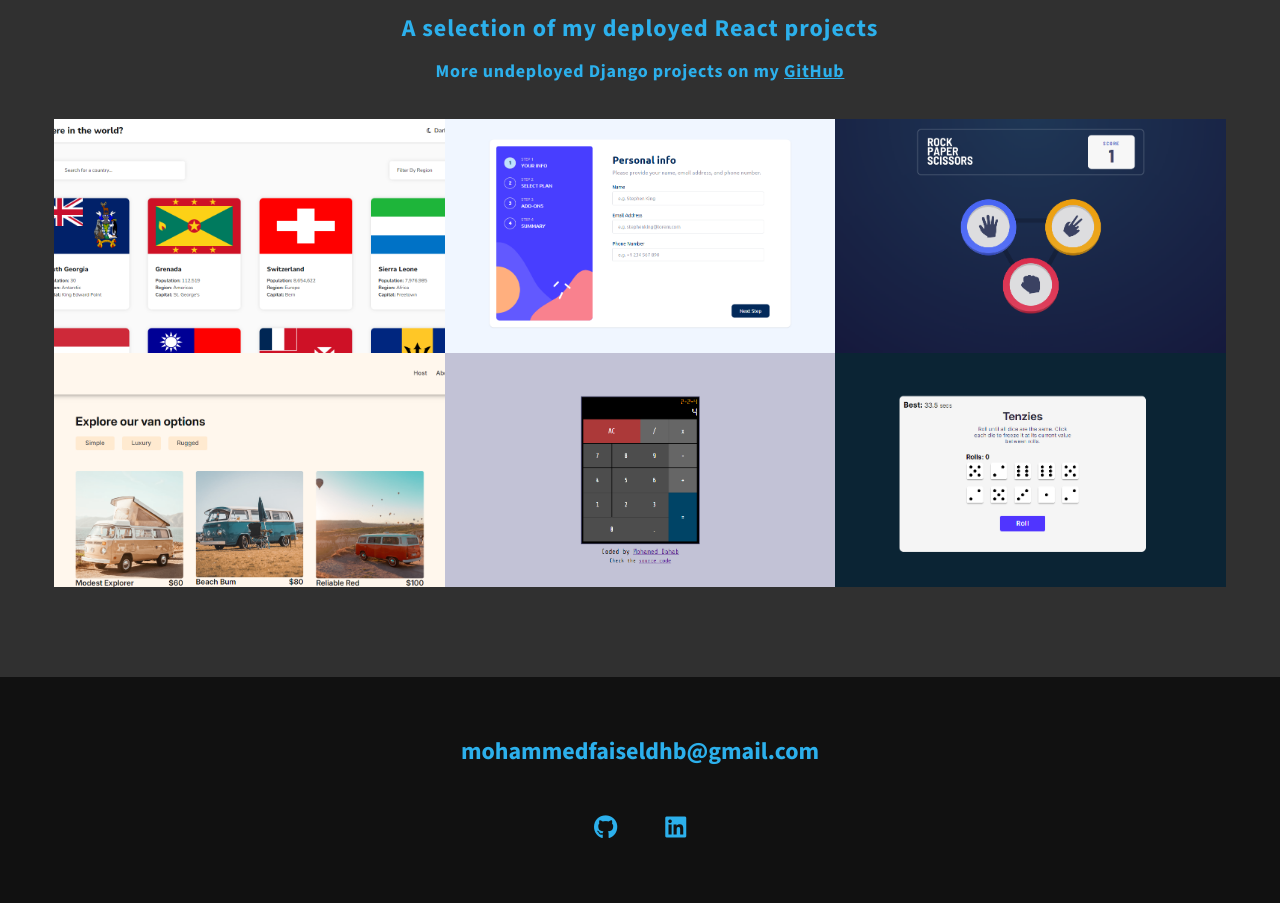
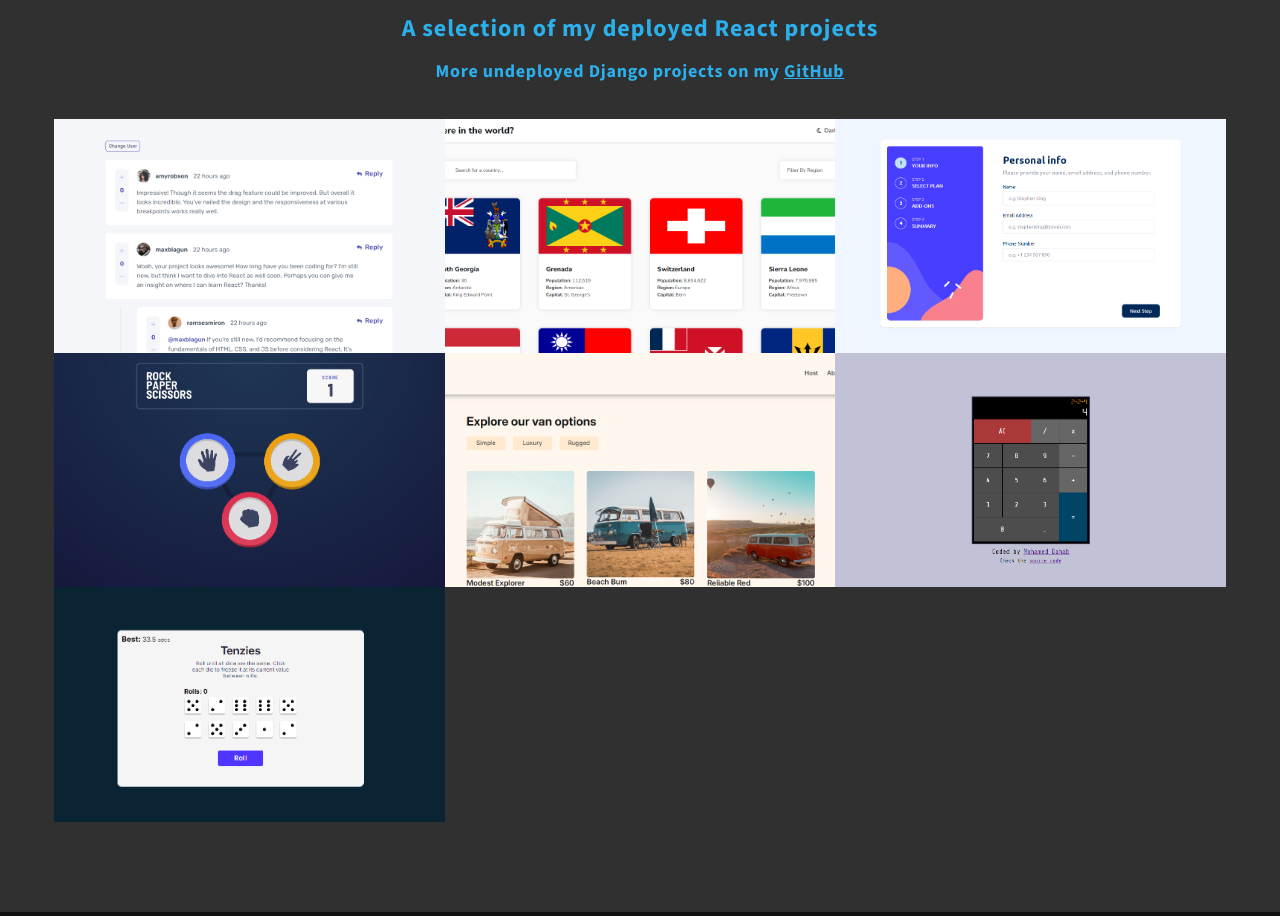
Before and after one commit to MohamDah/Portfolio-react, a React (Vite) app: page / in a window 1280 px wide. Shown: the part 1900-2816 px from the top of the page. Built offline with nearby package versions, Linux system fonts and the light colour scheme.

Commit message:
Add new project

```diff
--- a/src/projects.js
+++ b/src/projects.js
@@ -4,45 +4,53 @@ import vans from "./images/vans.png"
 import rockPaperScissors from "./images/rock-paper-scissors.png"
 import countries from "./images/countries.png"
 import form from "./images/form.png"
+import commentSection from "./images/commentSection.png"
 
 const projects = [
     {
-        id: 1,
+        id: 7,
+        name: "Interactive Comment Section",
+        image: commentSection,
+        url: "https://mohamdah-interactive-comment-section.netlify.app/",
+        description: ""
+    },
+    {
+        id: 6,
         name: "REST Countries",
         image: countries,
         url: "https://mohamdah-countries.netlify.app/",
         description: ""
     },
     {
-        id: 2,
+        id: 5,
         name: "Multi-step Form",
         image: form,
         url: "https://mohamdah-multi-step-form.netlify.app/",
         description: ""
     },
     {
-        id: 3,
+        id: 4,
         name: "Rock Paper Scissors",
         image: rockPaperScissors,
         url: "https://mohamdah-rock-paper-scissors.netlify.app/",
         description: ""
     },
     {
-        id: 4,
+        id: 3,
         name: "VansLife",
         image: vans,
         url: "https://mohamdah-vanlife.netlify.app/",
         description: ""
     },
     {
-        id: 5,
+        id: 2,
         name: "Calculator",
         image: calc,
         url: "https://mohamdah-calculator.netlify.app/",
         description: "This is my first project to do all by myself after learning React. It's not too complicated, although there were some parts related to logic that were a little annoying to figure out. This is made as a clone of freeCodeCamp's JavaScript Calculator project. I wanted something to practice the React stuff I learnt and thought their project would be great as they would give me a clear target to work toward, instead of trying think of and design an idea of mine. This took me around 7-8 hours of work over the span of 2 days."
     },
     {
-        id: 6,
+        id: 1,
         name: "Tenzies",
         image: tenzies,
         url: "https://mohamdah-tenzies.netlify.app/",
```
Also changed, not shown: src/images/commentSection.png (added).
